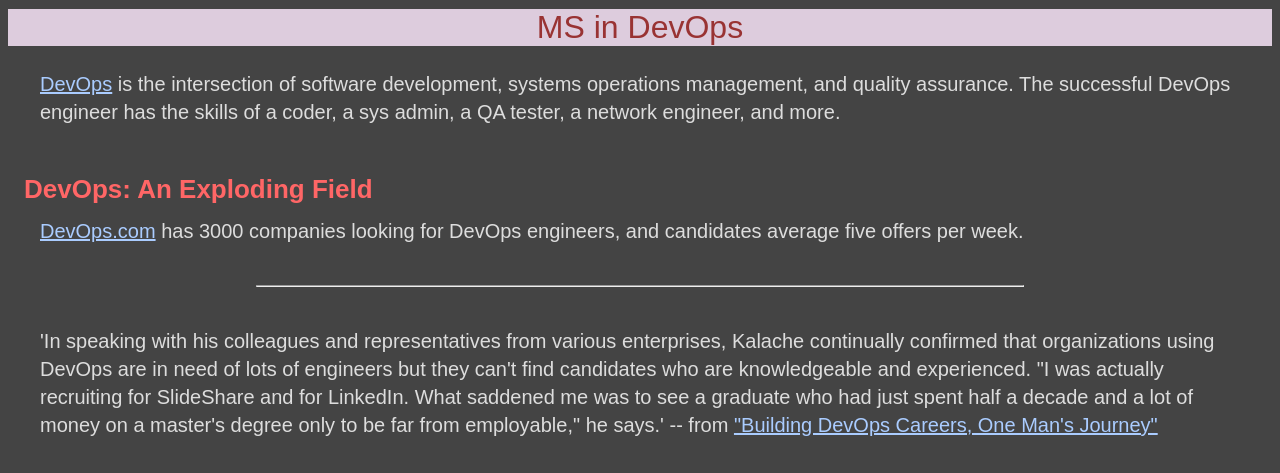
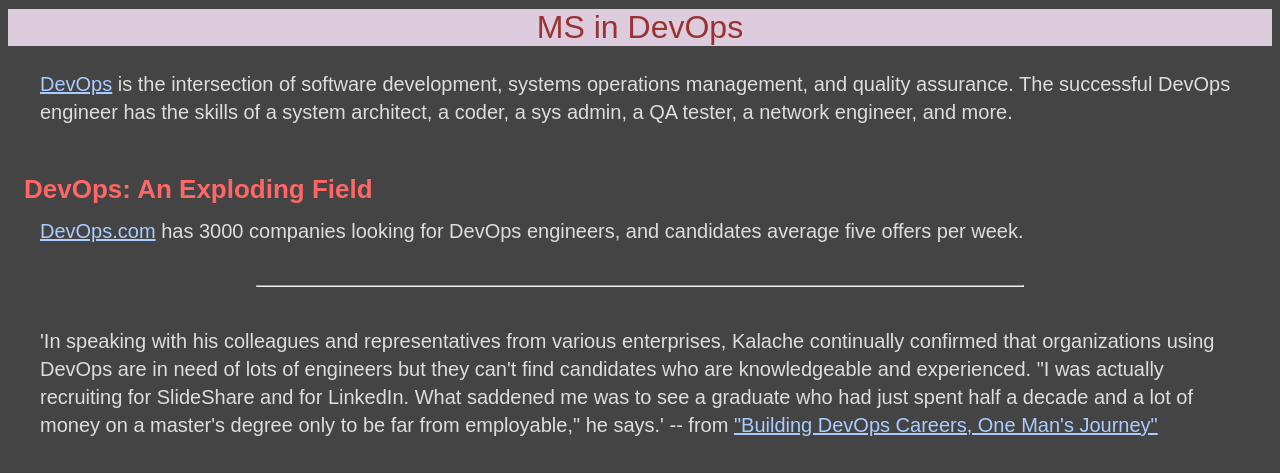
Before and after one commit to gcallah/MSDevOps, a plain HTML site: page index.html in a window 1280 px wide. Shown: the part 327-800 px from the top of the page. Drawn offline with Linux system fonts and the light colour scheme.

Commit message:
Added architect to list.

```diff
--- a/index.html
+++ b/index.html
@@ -21,8 +21,8 @@
                 <a href="https://en.wikipedia.org/wiki/DevOps">DevOps</a> is the
                 intersection of software development, systems operations
                 management, and quality assurance. The successful DevOps
-                engineer has the skills of a coder, a sys admin, a QA tester, a
-                network engineer, and more.
+                engineer has the skills of a system architect, a coder,
+                a sys admin, a QA tester, a network engineer, and more.
             </p>
 
             <h2>
```
